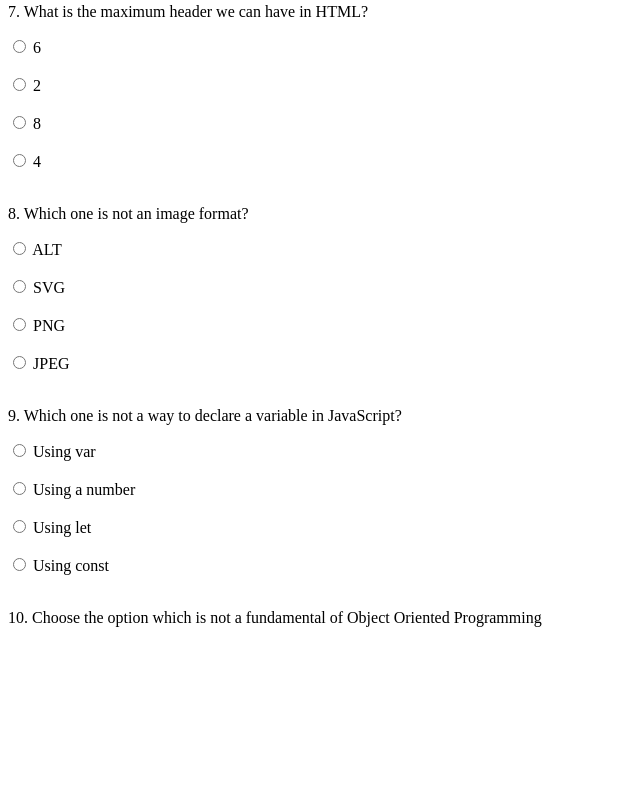
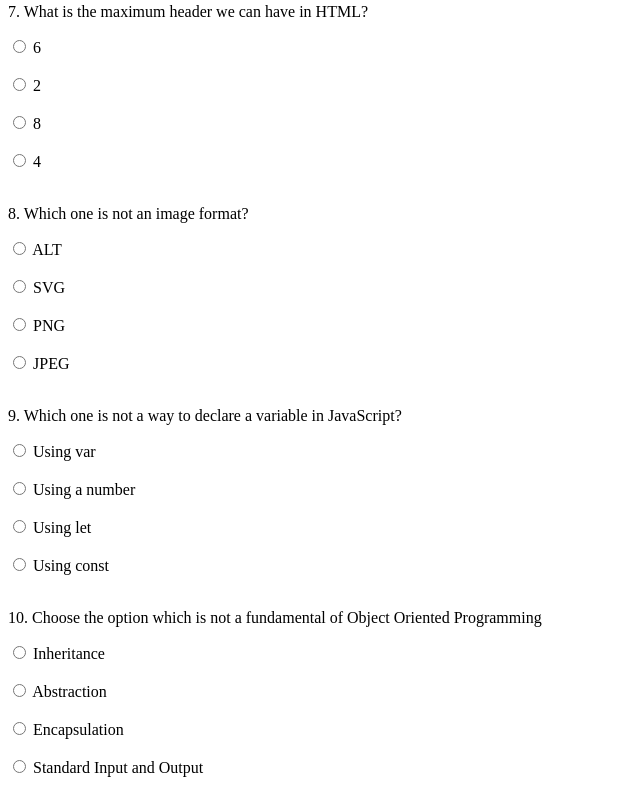
Before and after one commit to EliazarAgwaya/Quiz-Board, a plain HTML site: page index.html in a window 1280 px wide. Shown: the part 1275-2086 px from the top of the page, without its empty margins (0-640 px from the left). Before the commit the page ends 1918 px from the top, so only its background shows below. Drawn offline with Linux system fonts and the light colour scheme.

Commit message:
Creates the answer options for question ten

```diff
--- a/index.html
+++ b/index.html
@@ -110,7 +110,15 @@
             </div><br>
             <div>
                 <p>10. Choose the option which is not a fundamental of Object Oriented Programming</p>
-            </div>
+                <input type="radio" name="optionQTen" value="Inheritance" id="orient">
+                <label for="orient">Inheritance</label><br><br>
+                <input type="radio" name="optionQTen" value="Abstraction" id="orientTwo">
+                <label for="orientTwo">Abstraction</label><br><br>
+                <input type="radio" name="optionQTen" value="Encapsulation" id="orientThree">
+                <label for="orientThree">Encapsulation</label><br><br>
+                <input type="radio" name="optionQTen" value="Standard Input and Output" id="orientFour">
+                <label for="orientFour">Standard Input and Output</label>
+            </div><br>
         </div>
     </form>
 </body>
```
